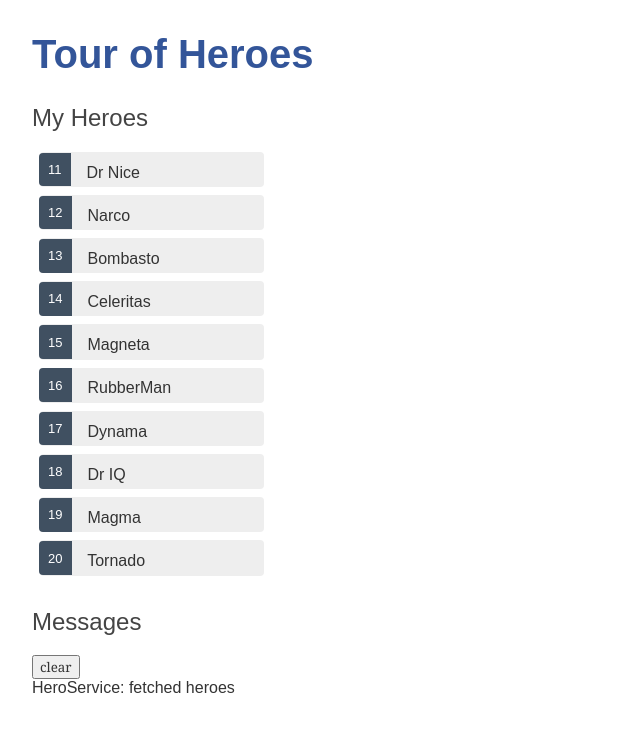
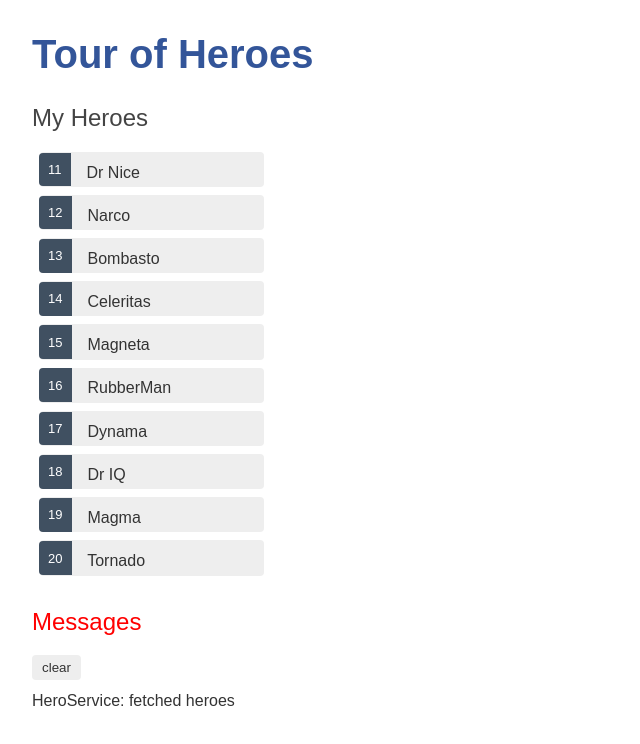
Before and after one commit to shinemon/angular-samples, an Angular app in the folder angular-tour-of-heroes/: page / in a window 1280 px wide. Shown: the top 744 px of the page, without its empty margins (0-640 px from the left). Built offline with nearby package versions, Linux system fonts and the light colour scheme.

Commit message:
message service inject into hero service

```diff
--- a/angular-tour-of-heroes/src/app/heroes/heroes.component.ts
+++ b/angular-tour-of-heroes/src/app/heroes/heroes.component.ts
@@ -2,6 +2,7 @@ import {Component, OnInit}from '@angular/core';
 import {Hero} from '../hero';
 import {HEROES} from '../mock-heroes';
 import {HeroService} from '../hero.service';
+import {MessageService} from '../message.service';
 
 @Component({
 selector: 'app-heroes',
@@ -18,7 +19,7 @@ name: 'Windstorm'
 heroes: Hero[];
 selectedHero: Hero;
 
-constructor(private heroService: HeroService) { }
+constructor(private heroService: HeroService, private messageService: MessageService) { }
 
   ngOnInit() {
 this.getHeroes();
@@ -30,5 +31,6 @@ this.heroService.getHeroes().subscribe(heroes => this.heroes = heroes);
 
 onSelect(hero: Hero): void {
 this.selectedHero = hero;
+this.messageService.add(`HeroService: Selected hero id=${hero.id}`);
 }
 }
--- a/angular-tour-of-heroes/src/app/messages/messages.component.css
+++ b/angular-tour-of-heroes/src/app/messages/messages.component.css
@@ -0,0 +1,35 @@
+/* MessagesComponent's private CSS styles */
+h2 {
+  color: red;
+  font-family: Arial, Helvetica, sans-serif;
+  font-weight: lighter;
+}
+body {
+  margin: 2em;
+}
+body, input[text], button {
+  color: crimson;
+  font-family: Cambria, Georgia;
+}
+
+button.clear {
+  font-family: Arial;
+  background-color: #eee;
+  border: none;
+  padding: 5px 10px;
+  border-radius: 4px;
+  cursor: pointer;
+  cursor: hand;
+}
+button:hover {
+  background-color: #cfd8dc;
+}
+button:disabled {
+  background-color: #eee;
+  color: #aaa;
+  cursor: auto;
+}
+button.clear {
+  color: #333;
+  margin-bottom: 12px;
+}
--- a/angular-tour-of-heroes/src/app/messages/messages.component.ts
+++ b/angular-tour-of-heroes/src/app/messages/messages.component.ts
@@ -10,7 +10,7 @@ export class MessagesComponent implements OnInit {
 
 constructor(public messageService: MessageService) {}
 
-  ngOnInit(): void {
+  ngOnInit() {
   }
 
 }
```
